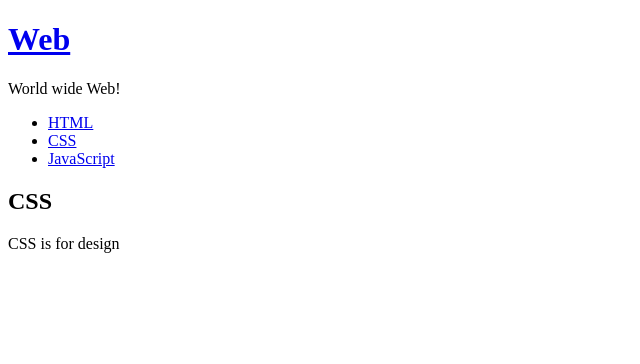
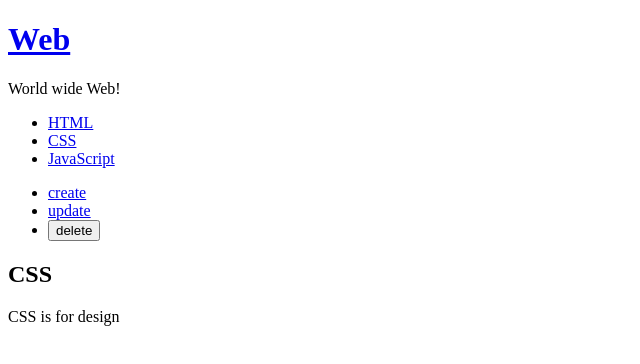
Before and after one commit to expert7kr/react-sturdy, a React (Create React App) app: page / in a window 1280 px wide. Shown: the top 364 px of the page, without its empty margins (0-640 px from the left). Built offline with nearby package versions, Linux system fonts and the light colour scheme.

Commit message:
React - 19.2. create 구현 : mode 변경 기능-1 컨트롤.추가

```diff
--- a/src/App.js
+++ b/src/App.js
@@ -2,6 +2,7 @@ import React, { Component } from 'react';
 import TOC from './components/TOC';
 import Content from './components/Content';
 import Subject from './components/Subject';
+import Control from './components/Control';
 import './App.css';
 
 class App extends Component {
@@ -57,6 +58,7 @@ class App extends Component {
           }.bind(this)}
         >
         </TOC>
+        <Control></Control>
         <Content title={_title} desc={_desc}></Content>
       </div>
     );
--- /dev/null
+++ b/src/components/Control.js
@@ -0,0 +1,16 @@
+import React, { Component } from 'react';
+
+class Control extends Component {
+    render(){
+      console.log('Subject render');
+      return (
+        <ul>
+          <li><a href="/create">create</a></li>
+          <li><a href="/update">update</a></li>
+          <li><input type="button" value="delete"></input></li>
+        </ul>
+      );
+    }
+  }
+
+export default Control;
--- a/src/components/TOC.js
+++ b/src/components/TOC.js
@@ -14,6 +14,7 @@ class TOC extends Component {
                   data-id={data[i].id}
                   onClick={function(e){
                     e.preventDefault();
+                    debugger;
                     this.props.onChangePage(e.target.dataset.id);
                   }.bind(this)}
                 >{data[i].title}
```
